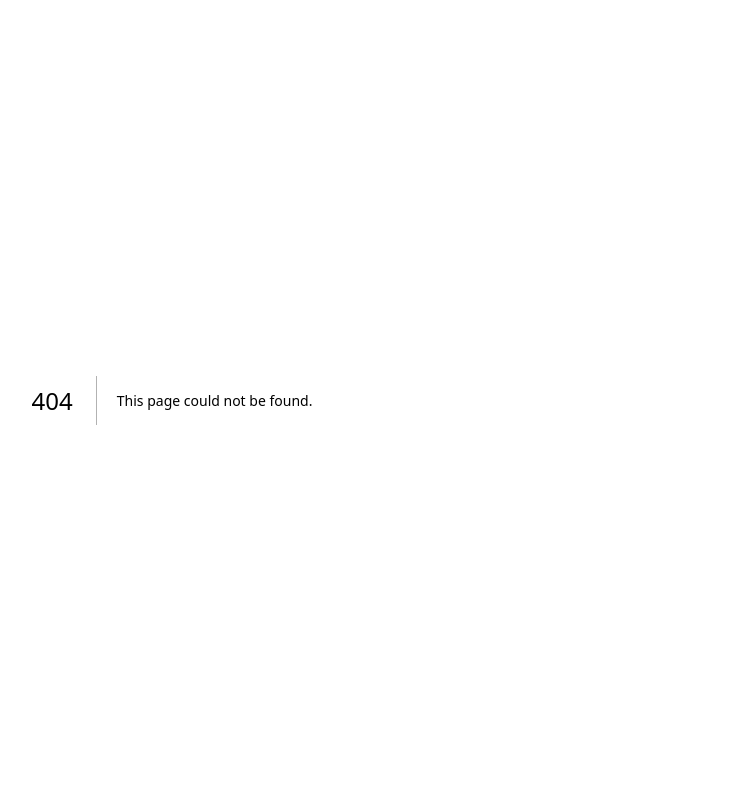
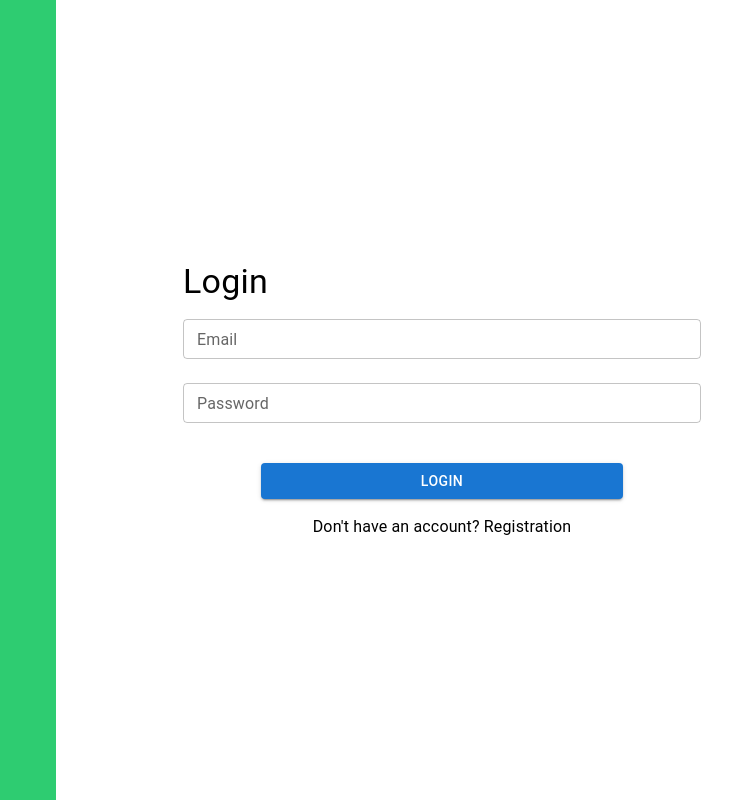
Before and after one commit to Adnan-Sarkar/unified-healthcare-platform-client, a Next.js app: page /login in a window 1280 px wide. Before the commit this address had no page. Shown: the whole page, without its empty margins (468-1200 px from the left). Built offline with nearby package versions, Linux system fonts and the light colour scheme.

Commit message:
Create login page, component and validation using zod

```diff
--- /dev/null
+++ b/src/app/(publicLayout)/login/_components/Login.tsx
@@ -0,0 +1,90 @@
+"use client";
+
+import { useRouter } from "next/navigation";
+import { Box, Button, Stack, Typography } from "@mui/material";
+import Grid from "@mui/material/Grid2";
+import Form from "@/components/form/Form";
+import InputField from "@/components/form/InputField";
+import { FieldValues } from "react-hook-form";
+import { zodResolver } from "@hookform/resolvers/zod";
+import Link from "next/link";
+import { loginValidationSchema } from "../loginValidationSchema";
+
+const Login = () => {
+  const router = useRouter();
+
+  const handleLogin = async (values: FieldValues) => {
+    console.log(values);
+  };
+
+  const defaultValues = {
+    email: "",
+    password: "",
+  };
+
+  return (
+    <>
+      <Grid container spacing={2}>
+        <Grid size={5}>
+          <Box
+            sx={{
+              backgroundColor: "#2ecc71",
+              height: "100vh",
+              width: "100%",
+            }}
+          ></Box>
+        </Grid>
+        <Grid size={7}>
+          <Box
+            sx={{
+              display: "flex",
+              justifyContent: "center",
+              alignItems: "center",
+              height: "100vh",
+              width: "100%",
+            }}
+          >
+            <Stack spacing={2} direction="column" width="70%">
+              <Typography variant="h4">Login</Typography>
+              <Stack spacing={5} direction="column">
+                <Form
+                  onSubmit={handleLogin}
+                  resolver={zodResolver(loginValidationSchema)}
+                  defaultValues={defaultValues}
+                >
+                  <Stack spacing={3} direction="column" width="100%">
+                    <InputField name="email" label="Email" type="email" />
+                    <InputField
+                      name="password"
+                      label="Password"
+                      type="password"
+                    />
+                  </Stack>
+                  <Box
+                   sx={{
+                    mt: 5,
+                    display: "flex",
+                    flexDirection: "column",
+                    justifyContent: "center",
+                    alignItems: "center",
+                  }}
+                  >
+                    <Button type="submit" variant="contained" sx={{ width: "70%" }}>
+                      Login
+                    </Button>
+                    <Typography sx={{ mt: 2 }} textAlign="center">
+                      Don&apos;t have an account?{" "}
+                      <Link href="/registration">Registration</Link>
+                    </Typography>
+                  </Box>
+                </Form>
+              </Stack>
+            </Stack>
+          </Box>
+        </Grid>
+      </Grid>
+    </>
+  );
+};
+
+export default Login;
--- /dev/null
+++ b/src/app/(publicLayout)/login/loginValidationSchema.ts
@@ -0,0 +1,16 @@
+import { z } from "zod";
+
+export const loginValidationSchema = z.object({
+  email: z
+    .string({
+      required_error: "Email is required",
+      invalid_type_error: "Email must be string",
+    })
+    .min(1, { message: "Email is required" }),
+  password: z
+    .string({
+      required_error: "Password is required",
+      invalid_type_error: "Password must be string",
+    })
+    .min(6, { message: "Password must be at least 6 characters" }),
+});
--- /dev/null
+++ b/src/app/(publicLayout)/login/page.tsx
@@ -0,0 +1,11 @@
+import Login from "./_components/Login";
+
+const LoginPage = () => {
+  return (
+    <>
+      <Login />
+    </>
+  );
+};
+
+export default LoginPage;
```
